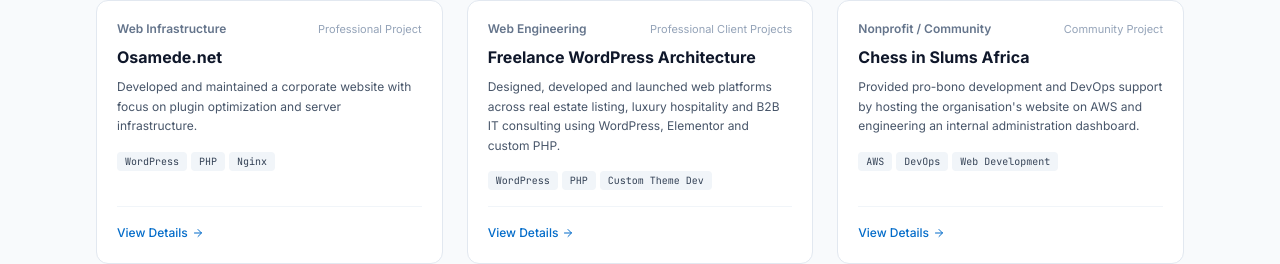
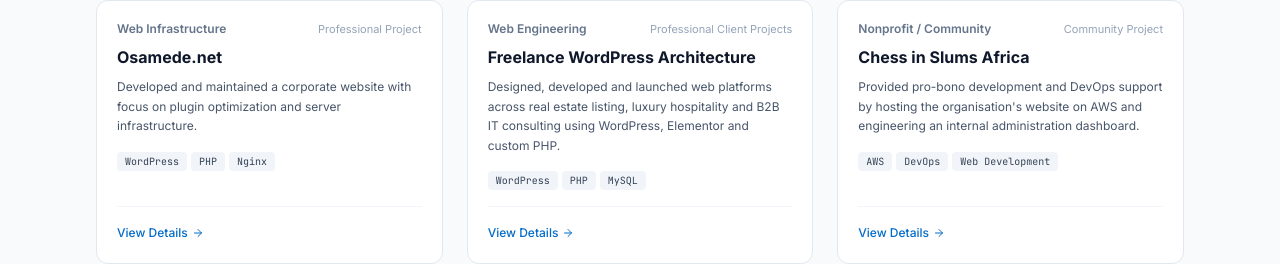
Before and after one commit to tripletens/chinonso-kalu-portfolio, a React (Vite) app: page / in a window 1280 px wide. Shown: the part 7015-7279 px from the top of the page. Built offline with nearby package versions, Linux system fonts and the light colour scheme; no server answers; the HTML template or start-up script is replaced by a standard one.

Commit message:
Remove Custom Theme Dev technology tag from freelance projects

```diff
--- a/src/data/projects.js
+++ b/src/data/projects.js
@@ -203,7 +203,7 @@
     contribution: "Delivered custom PHP theme architectures, property lead capturing integrations, booking workflows, and server deployments with SSL and security policies.",
     challenges: "Balancing client-friendly administrative editing capabilities with strict performance, responsiveness, and security standards.",
     solution: "Architected lightweight custom templates, integrated third-party form and payment APIs, established SSL/security hardening, and automated regular backup snapshots.",
-    technologies: ["WordPress", "PHP", "Custom Theme Dev", "MySQL", "SSL", "Security Hardening", "Performance Optimization"],
+    technologies: ["WordPress", "PHP", "MySQL", "SSL", "Security Hardening", "Performance Optimization"],
     highlights: [
       "Esther's Place UK — Hospitality booking & brand platform",
       "Apex Prime Properties — Real estate showcase & lead generation portal",
```
